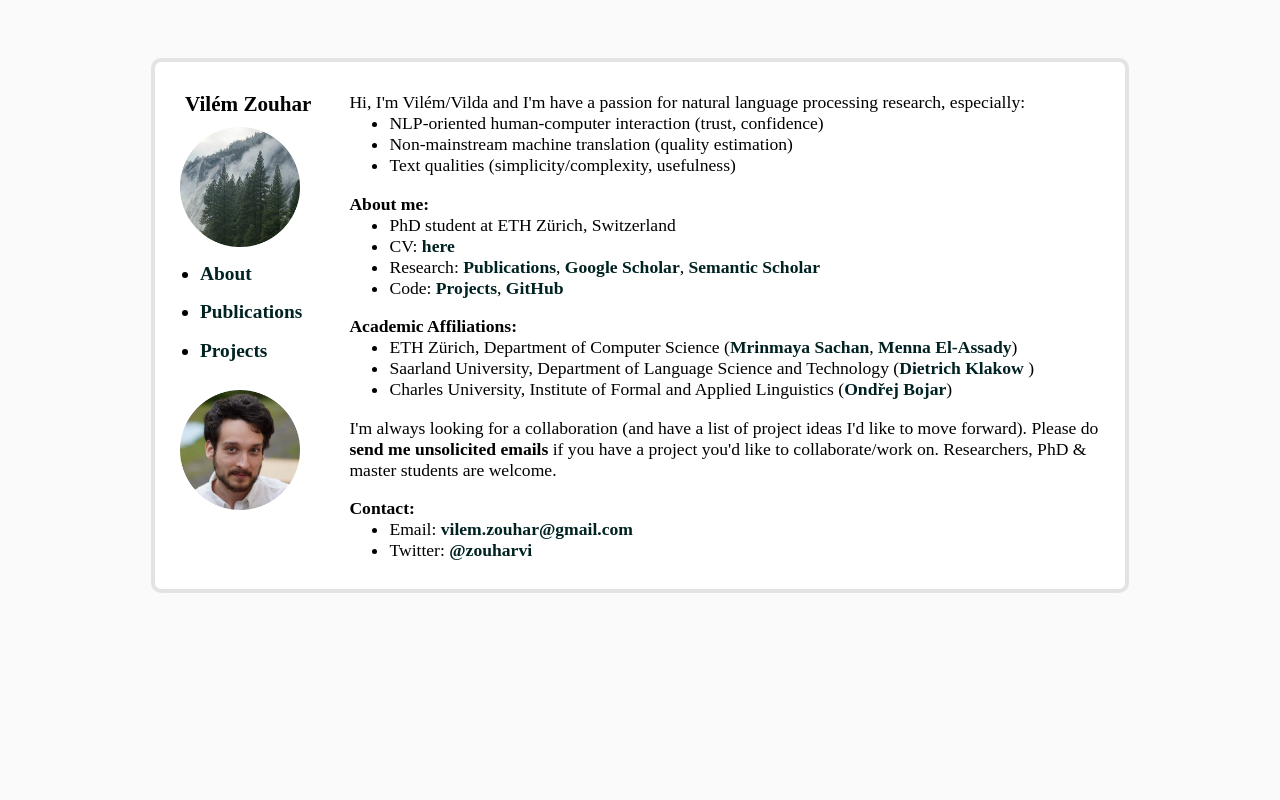
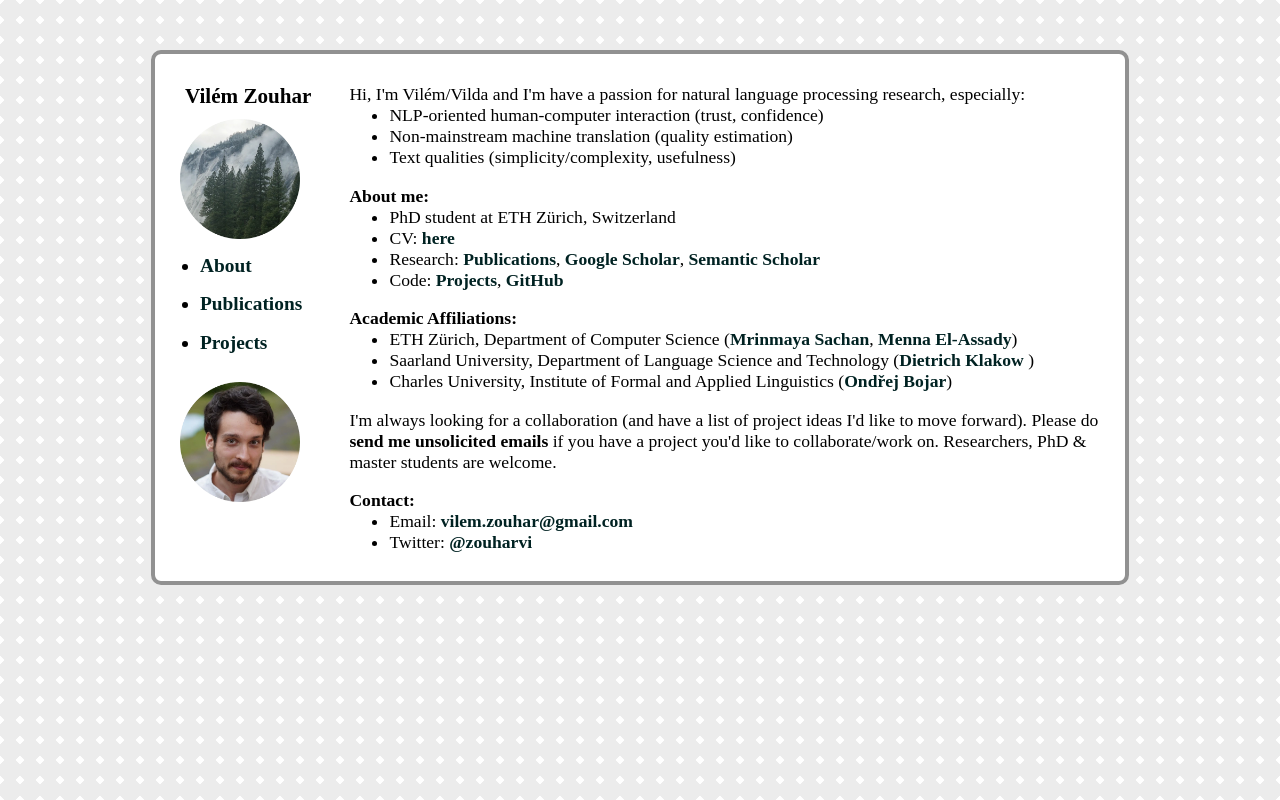
Before and after one commit to zouharvi/zouharvi, a PHP site: page /?p=1 in a window 1280 px wide. Run offline with PHP 8.4, Linux system fonts and the light colour scheme; some web fonts are replaced.

Commit message:
add cool background

```diff
--- a/index.php
+++ b/index.php
@@ -25,7 +25,7 @@
   gtag('config', 'G-QT17P5TW51');
 </script>
 
-<body style='padding-top: 50px; padding-bottom: 100px; background-color: #fafafa;'>
+<body style='padding-top: 50px; padding-bottom: 100px;'>
   <div id='whole'>
     <div id='menu'>
       <header id='name' style='margin-left: 20px; margin-top: 20px; font-size: 1.2em;'>
--- a/src/style.css
+++ b/src/style.css
@@ -30,7 +30,7 @@ a {
   max-width: 950px;
   min-width: 450px;
   margin: auto;
-  border: 4px solid #e3e3e3;
+  border: 4px solid #919191;
   border-radius: 10px;
   background-color: #fff;
   padding: 10px;
@@ -111,7 +111,7 @@ ul {
 
 /* table styling */
 table {
-  border-spacing: 0 0.8em;
+  border-spacing: 0 0.6em;
 }
 
 td {
@@ -127,3 +127,16 @@ table tr td:last-child {
 table td:nth-child(1) {
   width: auto;
 }
+
+body{
+  padding: 0;
+  margin: 0;
+  background-color: #ececec;
+  background-size: 20px 20px;
+  background-image: radial-gradient(
+      transparent 11px,
+      #ffffff 2px,
+      #ffffff 3px,
+      transparent 300px
+  );
+}
```
